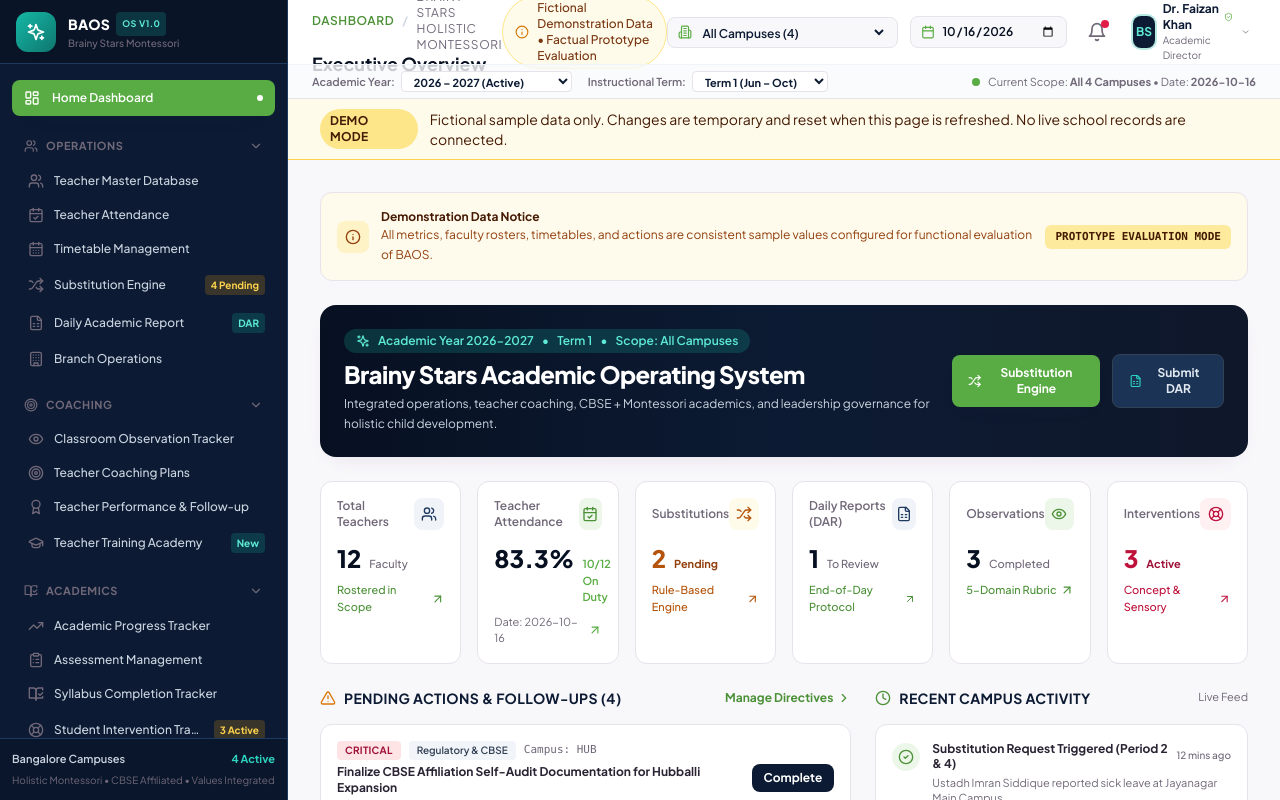
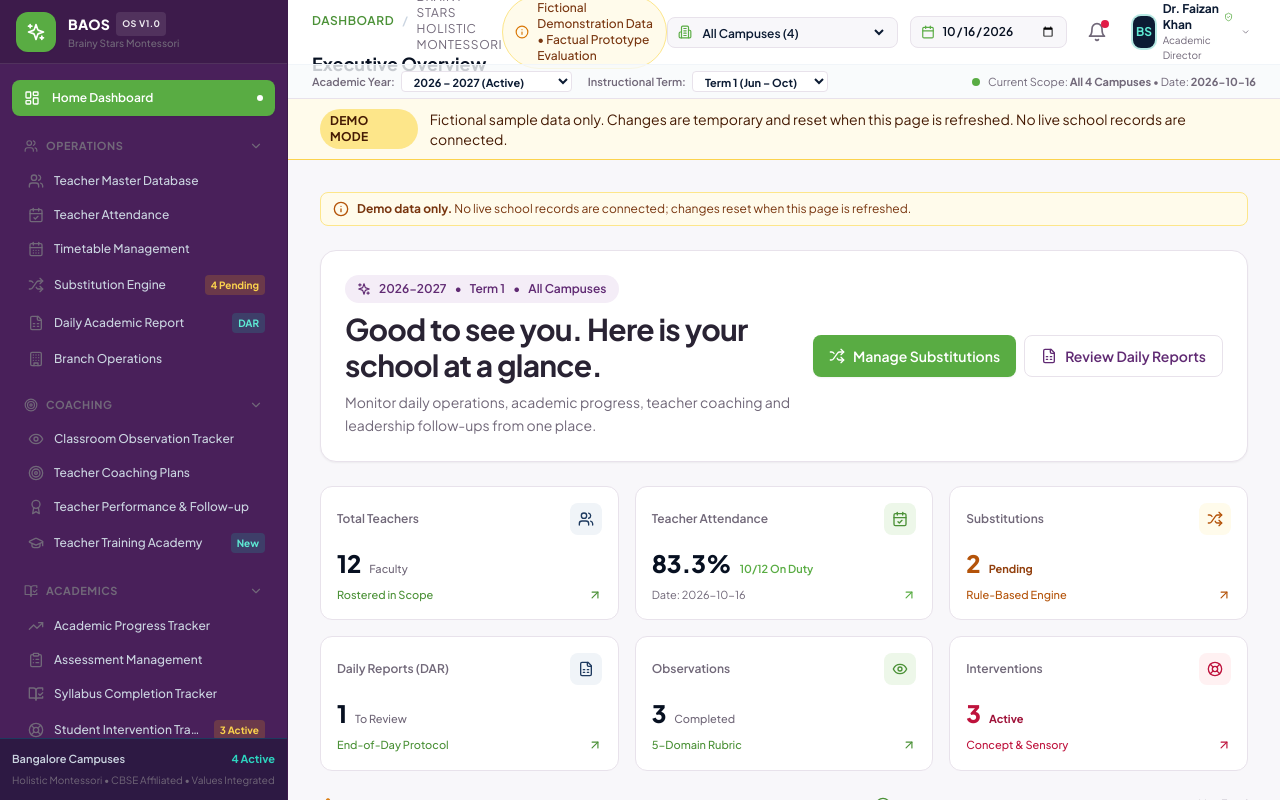
Before and after one commit to Faizankhan-cyber/brainy-stars-academic-os, a React (Vite) app: page / in a window 1280 px wide. Shown: the top 800 px of the page. Built offline with nearby package versions, Linux system fonts and the light colour scheme.

Commit message:
refactor: simplify Brainy Stars dashboard layout

```diff
--- a/src/components/Sidebar.tsx
+++ b/src/components/Sidebar.tsx
@@ -153,20 +153,20 @@ export const Sidebar: React.FC<SidebarProps> = ({
 
       {/* Sidebar container */}
       <aside
-        className={`fixed inset-y-0 left-0 z-40 flex flex-col bg-navy-900 text-slate-200 transition-all duration-300 ease-in-out border-r border-navy-800 ${
+        className={`fixed inset-y-0 left-0 z-40 flex flex-col bg-[#49205a] text-white transition-all duration-300 ease-in-out border-r border-[#3d1b4b] ${
           isOpen ? 'w-72 translate-x-0' : '-translate-x-full lg:translate-x-0 lg:w-72'
         }`}
       >
         {/* Top Logo & App identity */}
-        <div className="flex h-16 shrink-0 items-center justify-between border-b border-navy-800 px-4 bg-navy-950/60">
+        <div className="flex h-16 shrink-0 items-center justify-between border-b border-white/10 px-4 bg-[#3d1b4b]">
           <div className="flex items-center gap-3">
-            <div className="flex h-10 w-10 items-center justify-center rounded-xl bg-gradient-to-br from-teal-500 to-teal-700 text-white shadow-md shadow-teal-900/40">
+            <div className="flex h-10 w-10 items-center justify-center rounded-xl bg-[#59ac43] text-white shadow-sm">
               <Stars className="h-5 w-5 text-white" />
             </div>
             <div className="flex flex-col">
               <span className="text-sm font-black tracking-wide text-white flex items-center gap-1.5">
                 BAOS
-                <span className="rounded bg-teal-500/20 px-1.5 py-0.5 text-[9px] font-bold text-teal-300 uppercase tracking-wider">
+                <span className="rounded bg-white/10 px-1.5 py-0.5 text-[9px] font-bold text-white/90 uppercase tracking-wider">
                   OS v1.0
                 </span>
               </span>
@@ -193,8 +193,8 @@ export const Sidebar: React.FC<SidebarProps> = ({
               onClick={() => onNavigate('home')}
               className={`group flex w-full items-center gap-3 rounded-lg px-3 py-2.5 text-xs font-semibold transition-all ${
                 activeNav === 'home'
-                  ? 'bg-teal-600 text-white shadow-md shadow-teal-900/30'
-                  : 'text-slate-300 hover:bg-navy-800 hover:text-white'
+                  ? 'bg-[#59ac43] text-white shadow-sm'
+                  : 'text-white/75 hover:bg-white/10 hover:text-white'
               }`}
             >
               <LayoutDashboard className={`h-4 w-4 ${activeNav === 'home' ? 'text-white' : 'text-teal-400'}`} />
--- a/src/components/dashboard/HomeDashboard.tsx
+++ b/src/components/dashboard/HomeDashboard.tsx
@@ -85,67 +85,37 @@ export const HomeDashboard: React.FC<HomeDashboardProps> = ({ onNavigate }) => {
 
   return (
     <div className="space-y-6">
-      {/* Demonstration Data Banner */}
-      <div className="flex flex-col sm:flex-row items-start sm:items-center justify-between gap-3 rounded-xl border border-amber-200 bg-amber-50/90 p-4 text-xs text-amber-900 shadow-xs">
-        <div className="flex items-center gap-3">
-          <div className="flex h-8 w-8 items-center justify-center rounded-lg bg-amber-100 text-amber-800 shrink-0">
-            <Info className="h-4 w-4" />
-          </div>
-          <div>
-            <p className="font-bold text-amber-950">Demonstration Data Notice</p>
-            <p className="text-amber-800 leading-relaxed">
-              All metrics, faculty rosters, timetables, and actions are consistent sample values configured for functional evaluation of BAOS.
-            </p>
-          </div>
-        </div>
-        <div className="flex items-center gap-2 self-end sm:self-auto shrink-0">
-          <span className="rounded-md bg-amber-200/80 px-2.5 py-1 font-mono font-semibold text-[11px] text-amber-950">
-            PROTOTYPE EVALUATION MODE
-          </span>
-        </div>
+      {/* Compact, persistent disclosure: this dashboard uses sample data only. */}
+      <div className="flex items-center gap-2 rounded-lg border border-amber-200 bg-amber-50 px-3 py-2 text-xs text-amber-900">
+        <Info className="h-4 w-4 shrink-0 text-amber-700" />
+        <span><strong>Demo data only.</strong> No live school records are connected; changes reset when this page is refreshed.</span>
       </div>
 
-      {/* Top Welcome Strip with active Academic Year and Term */}
-      <div className="rounded-2xl bg-gradient-to-r from-navy-950 via-navy-900 to-slate-900 p-6 text-white shadow-lg">
-        <div className="flex flex-col md:flex-row md:items-center justify-between gap-4">
-          <div className="space-y-1">
-            <div className="inline-flex items-center gap-2 rounded-full bg-teal-500/20 px-3 py-1 text-xs font-semibold text-teal-300">
+      {/* Focused welcome panel with primary daily actions */}
+      <section className="rounded-2xl border border-[#e8e2eb] bg-white p-5 shadow-sm md:p-6">
+        <div className="flex flex-col gap-5 xl:flex-row xl:items-center xl:justify-between">
+          <div className="min-w-0 space-y-2">
+            <div className="inline-flex flex-wrap items-center gap-2 rounded-full bg-[#f4edf7] px-3 py-1.5 text-xs font-semibold text-[#602a73]">
               <Sparkles className="h-3.5 w-3.5" />
-              <span>Academic Year {academicYear}</span>
-              <span>&bull;</span>
-              <span>{term}</span>
-              <span>&bull;</span>
-              <span>Scope: {currentBranch === 'ALL' ? 'All Campuses' : currentBranch}</span>
+              <span>{academicYear}</span><span aria-hidden="true">•</span><span>{term}</span><span aria-hidden="true">•</span>
+              <span>{currentBranch === 'ALL' ? 'All Campuses' : currentBranch}</span>
             </div>
-            <h2 className="text-xl md:text-2xl font-black tracking-tight text-white">
-              Brainy Stars Academic Operating System
-            </h2>
-            <p className="text-xs text-slate-300 max-w-2xl leading-relaxed">
-              Integrated operations, teacher coaching, CBSE + Montessori academics, and leadership governance for holistic child development.
-            </p>
+            <h2 className="text-2xl font-bold tracking-tight text-[#292333] md:text-3xl">Good to see you. Here is your school at a glance.</h2>
+            <p className="max-w-3xl text-sm leading-relaxed text-[#716879]">Monitor daily operations, academic progress, teacher coaching and leadership follow-ups from one place.</p>
           </div>
-
-          <div className="flex items-center gap-3">
-            <button
-              onClick={() => onNavigate('operations-substitution')}
-              className="flex items-center gap-2 rounded-lg bg-teal-600 px-4 py-2.5 text-xs font-bold text-white shadow-md shadow-teal-950/40 hover:bg-teal-500 transition"
-            >
-              <Shuffle className="h-4 w-4" />
-              <span>Substitution Engine</span>
+          <div className="flex shrink-0 flex-wrap gap-2">
+            <button onClick={() => onNavigate('operations-substitution')} className="flex items-center gap-2 rounded-lg bg-[#59ac43] px-4 py-2.5 text-sm font-semibold text-white shadow-sm transition hover:bg-[#438632] focus-visible:outline-offset-2">
+              <Shuffle className="h-4 w-4" /><span>Manage Substitutions</span>
             </button>
-            <button
-              onClick={() => onNavigate('operations-daily-report')}
-              className="flex items-center gap-2 rounded-lg border border-slate-700 bg-navy-800/80 px-4 py-2.5 text-xs font-bold text-slate-200 hover:bg-navy-800 hover:text-white transition"
-            >
-              <FileSpreadsheet className="h-4 w-4 text-teal-400" />
-              <span>Submit DAR</span>
+            <button onClick={() => onNavigate('operations-daily-report')} className="flex items-center gap-2 rounded-lg border border-[#e8e2eb] bg-white px-4 py-2.5 text-sm font-semibold text-[#602a73] transition hover:bg-[#f4edf7]">
+              <FileSpreadsheet className="h-4 w-4" /><span>Review Daily Reports</span>
             </button>
           </div>
         </div>
-      </div>
+      </section>
 
       {/* 6 Required Summary KPI Cards (Mathematically consistent with store) */}
-      <div className="grid grid-cols-1 sm:grid-cols-2 lg:grid-cols-3 xl:grid-cols-6 gap-4">
+      <div className="grid grid-cols-1 sm:grid-cols-2 xl:grid-cols-3 gap-4">
         {/* 1. Total Teachers */}
         <div
           onClick={() => onNavigate('operations-teachers')}
```
